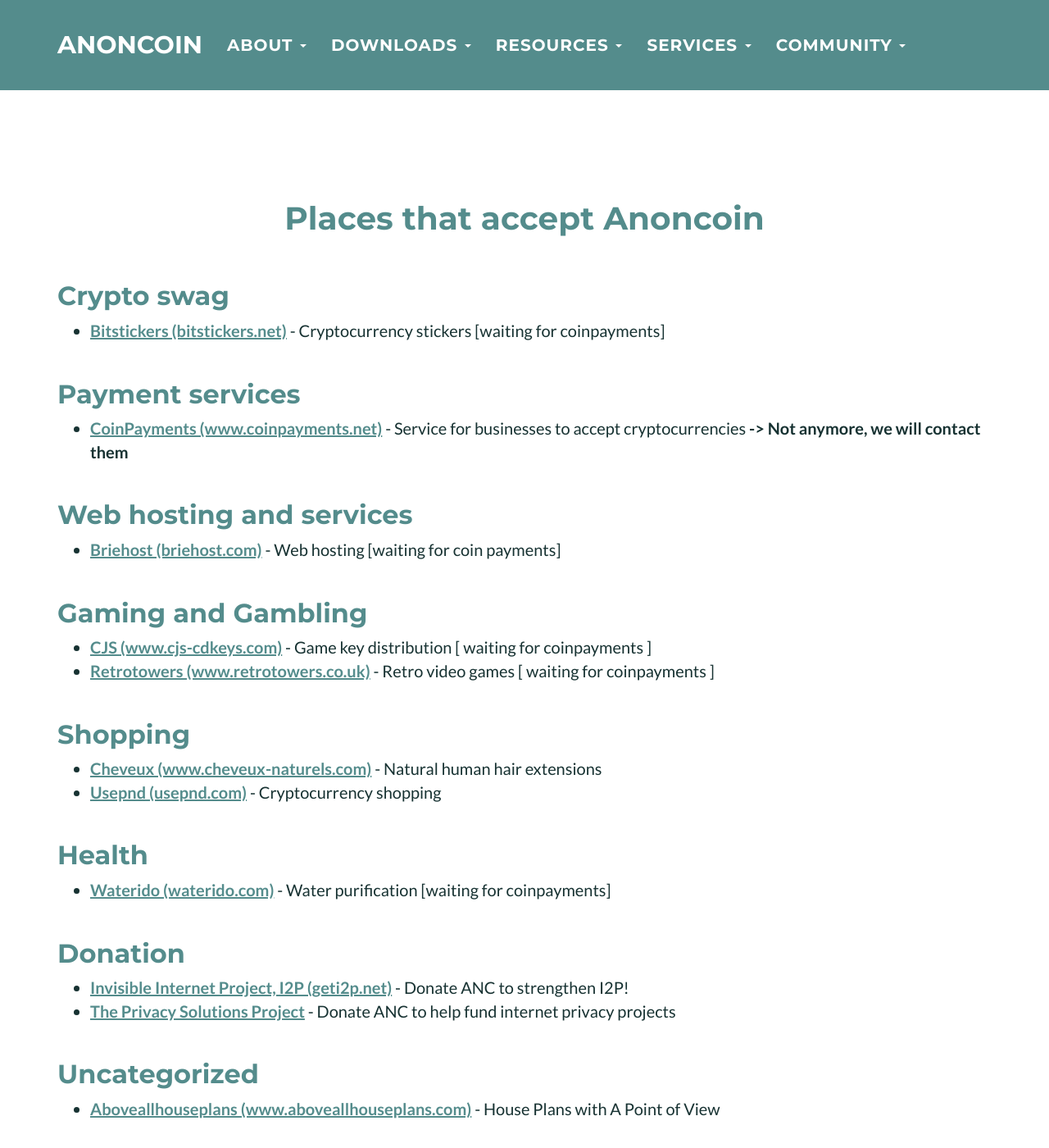
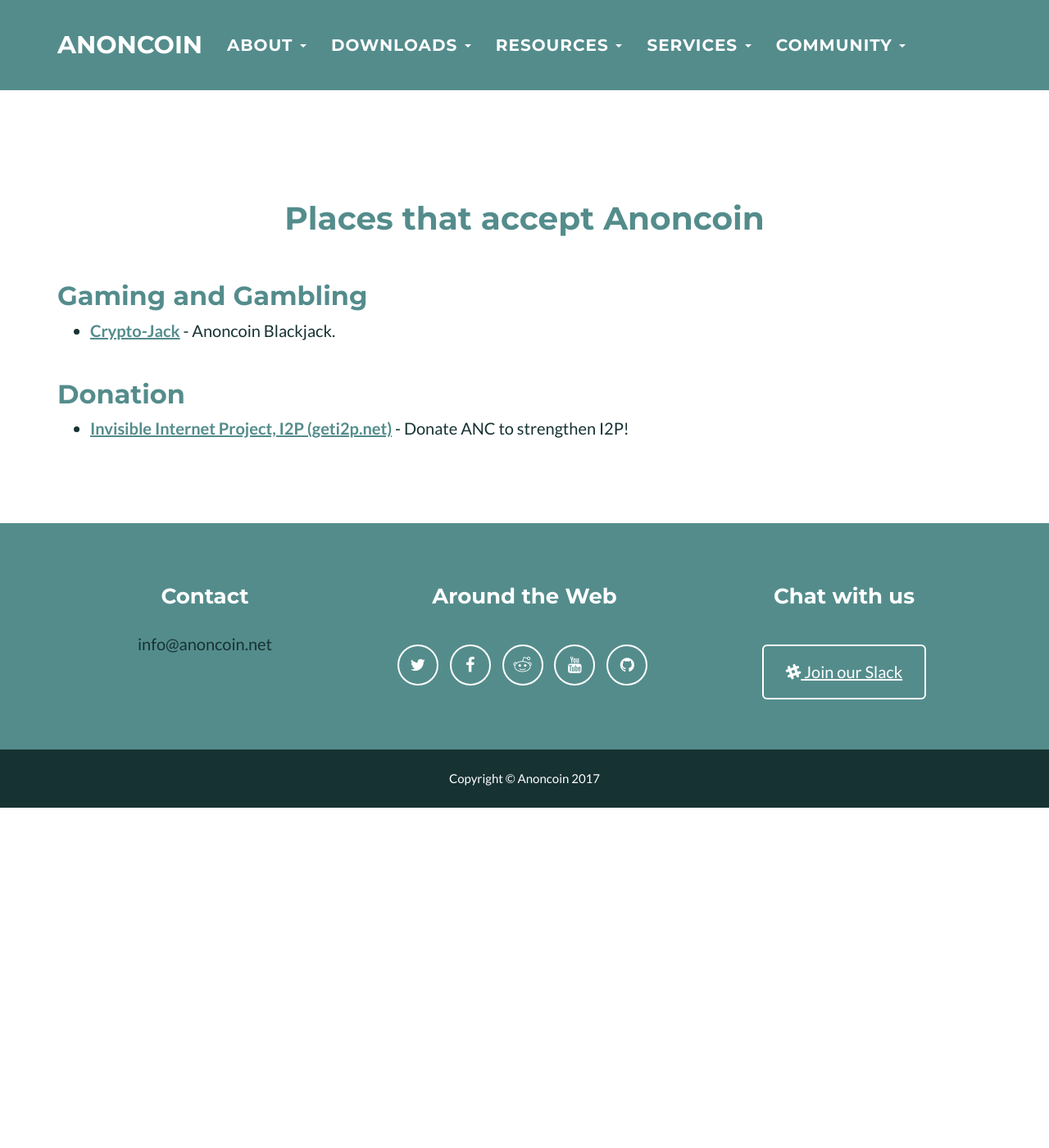
Before and after one commit to Anoncoin/anoncoin-website, a Jekyll site: the page built from services/Places_that_accept_Anoncoin.md, in a window 1280 px wide and 1400 px high. Shown: the whole window at 82% size. Built offline with Jekyll 4.4.1, drawn with Linux system fonts in a browser that asks for light colours.

Commit message:
Update Places that accept Anoncoin

```diff
--- a/services/Places_that_accept_Anoncoin.md
+++ b/services/Places_that_accept_Anoncoin.md
@@ -4,45 +4,12 @@ title: Places that accept Anoncoin
 permalink: /Places_that_accept_Anoncoin/
 ---
 
-Crypto swag
------------
-
--   **[Bitstickers (bitstickers.net)](http://bitstickers.net/)** - Cryptocurrency stickers \[waiting for coinpayments\]
-
-Payment services
-----------------
-
--   **[CoinPayments (www.coinpayments.net)](https://www.coinpayments.net)** - Service for businesses to accept cryptocurrencies **-&gt; Not anymore, we will contact them**
-
-Web hosting and services
-------------------------
-
--   **[Briehost (briehost.com)](https://briehost.com)** - Web hosting \[waiting for coin payments\]
-
 Gaming and Gambling
 -------------------
 
--   **[CJS (www.cjs-cdkeys.com)](http://www.cjs-cdkeys.com/)** - Game key distribution \[ waiting for coinpayments \]
--   **[Retrotowers (www.retrotowers.co.uk)](http://www.retrotowers.co.uk/)** - Retro video games \[ waiting for coinpayments \]
-
-Shopping
---------
-
--   **[Cheveux (www.cheveux-naturels.com)](https://www.cheveux-naturels.com/)** - Natural human hair extensions
--   **[Usepnd (usepnd.com)](http://usepnd.com/)** - Cryptocurrency shopping
-
-Health
-------
-
--   **[Waterido (waterido.com)](http://waterido.com/)** - Water purification \[waiting for coinpayments\]
+-   **[Crypto-Jack](https://anoncoin.crypto-jack.com/)** - Anoncoin Blackjack.
 
 Donation
 --------
 
--   **[Invisible Internet Project, I2P (geti2p.net)](https://geti2p.net/en/)** - Donate ANC to strengthen I2P!
--   **[The Privacy Solutions Project](http://privacysolutions.no/)** - Donate ANC to help fund internet privacy projects
-
-Uncategorized
--------------
-
--   **[Aboveallhouseplans (www.aboveallhouseplans.com)](http://www.aboveallhouseplans.com/)** - House Plans with A Point of View
+-   **[Invisible Internet Project, I2P (geti2p.net)](https://geti2p.net/en/get-involved/donate)** - Donate ANC to strengthen I2P!
```
